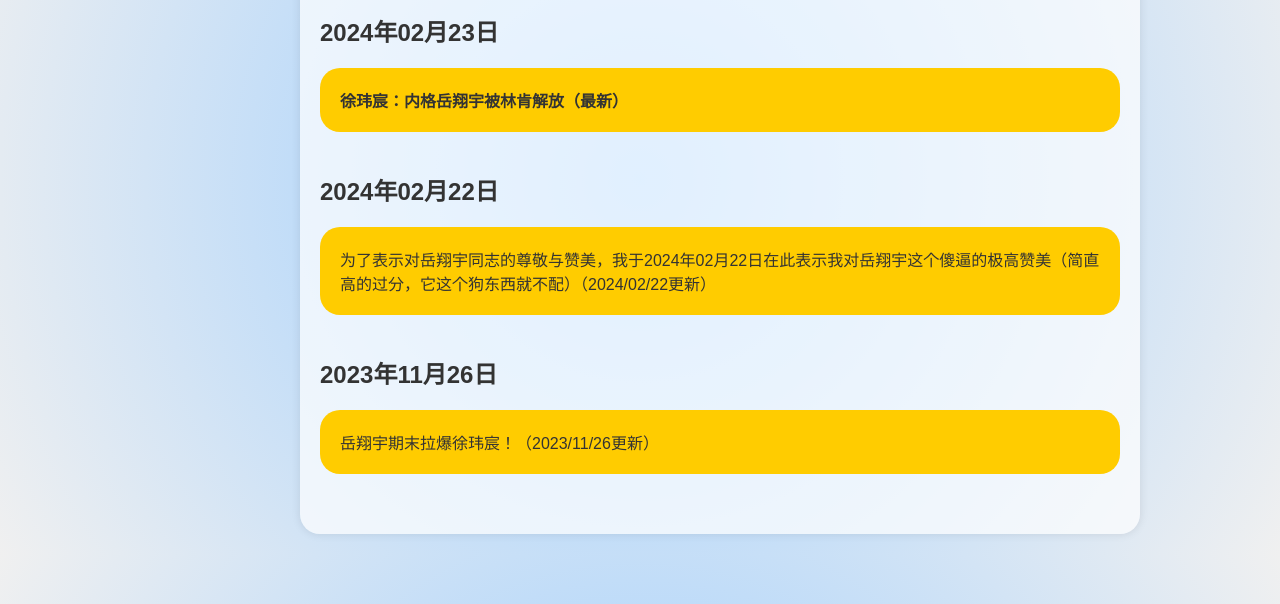
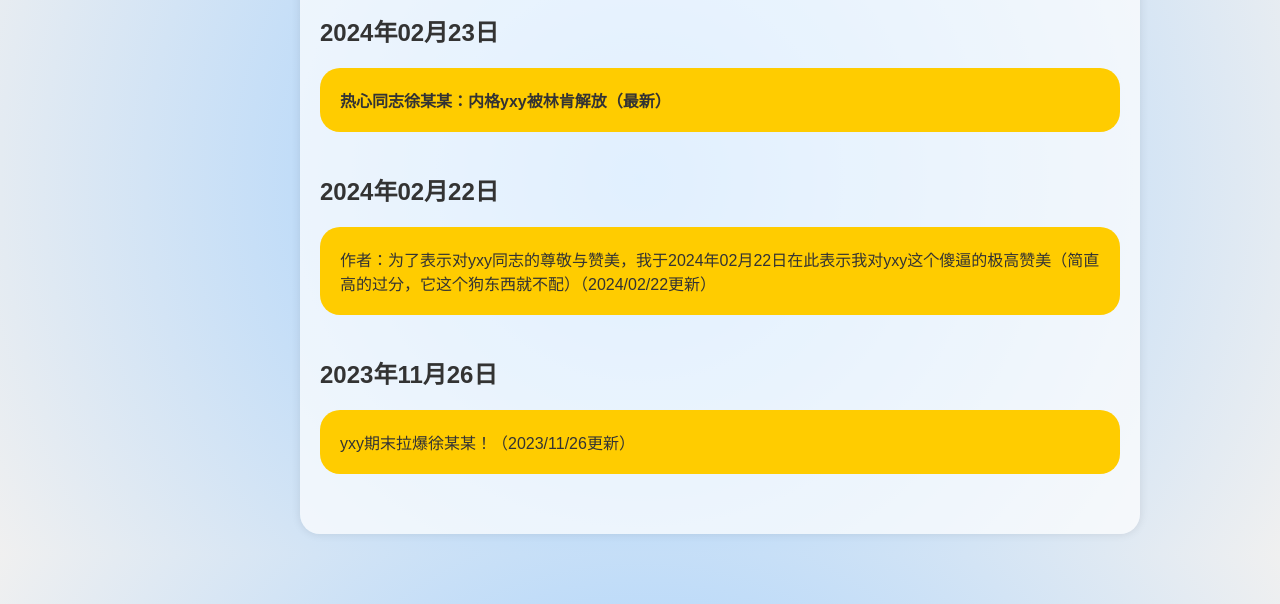
Before and after one commit to wym100171113/yxy, a plain HTML site: page index.html in a window 1280 px wide. Shown: the part 196-800 px from the top of the page. Drawn offline with Linux system fonts and the light colour scheme.

Commit message:
Update index.html

```diff
--- a/index.html
+++ b/index.html
@@ -147,19 +147,19 @@
     <div class="entry">
         <div class="date">2024年02月23日</div>
         <div class="update">
-            <p class="latest">徐玮宸：内格岳翔宇被林肯解放（最新）</p>
+            <p class="latest">热心同志徐某某：内格yxy被林肯解放（最新）</p>
         </div>
     </div>
     <div class="entry">
         <div class="date">2024年02月22日</div>
         <div class="update">
-            <p>为了表示对岳翔宇同志的尊敬与赞美，我于2024年02月22日在此表示我对岳翔宇这个傻逼的极高赞美（简直高的过分，它这个狗东西就不配）（2024/02/22更新）</p>
+            <p>作者：为了表示对yxy同志的尊敬与赞美，我于2024年02月22日在此表示我对yxy这个傻逼的极高赞美（简直高的过分，它这个狗东西就不配）（2024/02/22更新）</p>
         </div>
     </div>
     <div class="entry">
         <div class="date">2023年11月26日</div>
         <div class="update">
-            <p>岳翔宇期末拉爆徐玮宸！（2023/11/26更新）</p>
+            <p>yxy期末拉爆徐某某！（2023/11/26更新）</p>
         </div>
     </div>
 </div>
```
